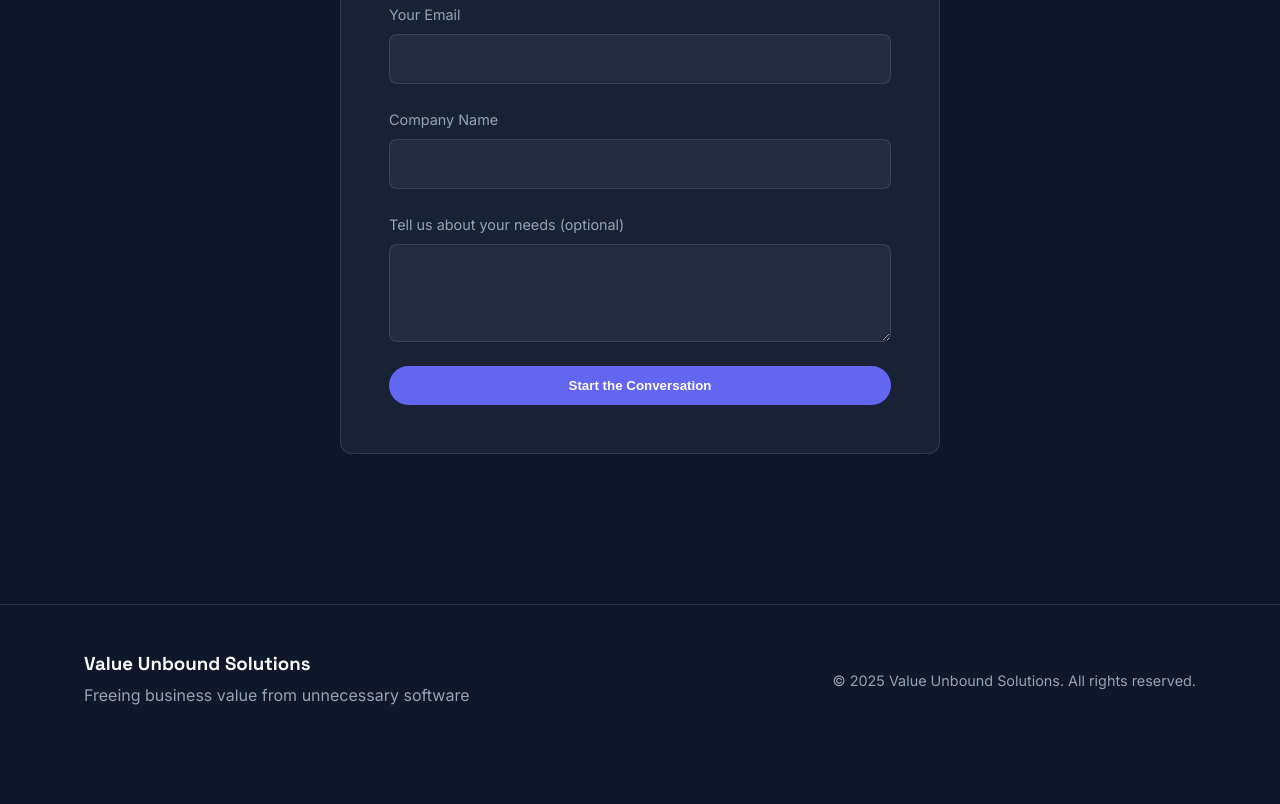
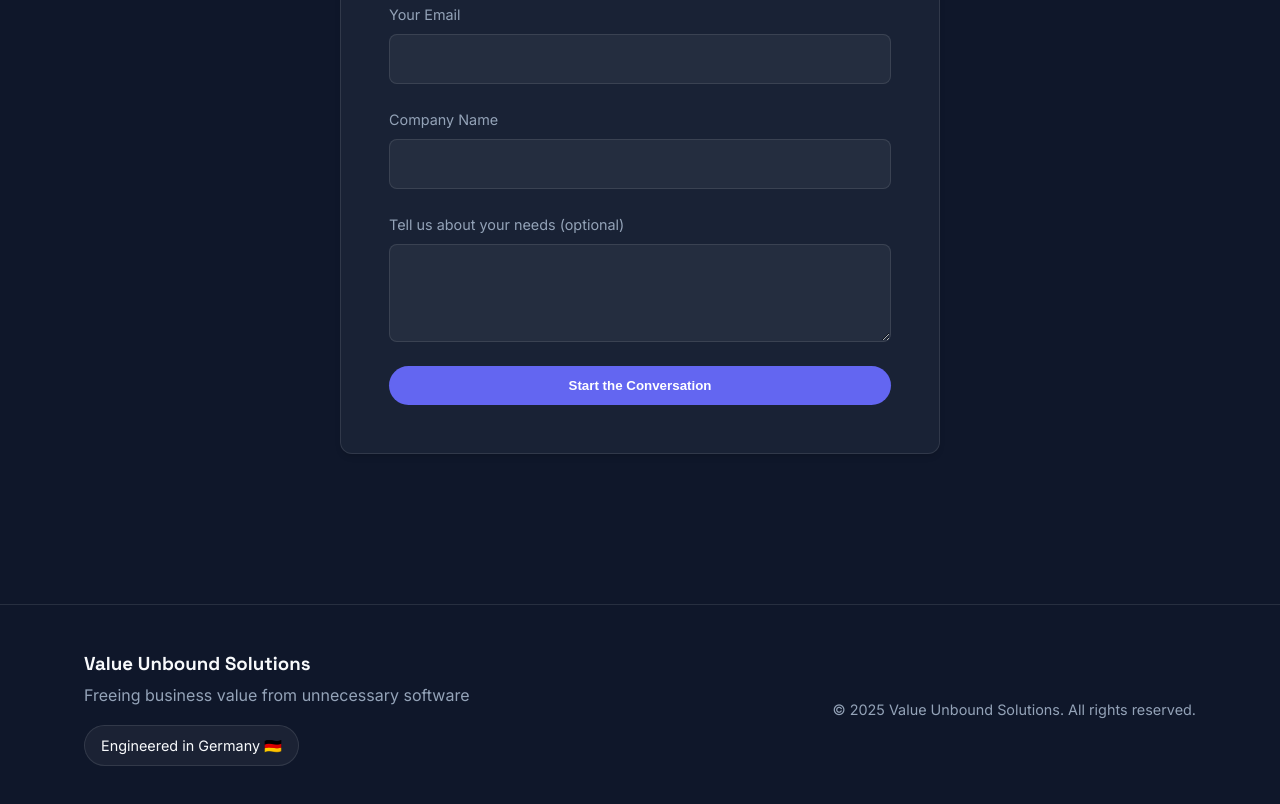
Before and after one commit to arunksaini/ValueUnboundSolutions, a plain HTML site: page index.html in a window 1280 px wide. Shown: the part 3771-4575 px from the top of the page. Before the commit the page ends 4528 px from the top, so only its background shows below. Drawn offline with Linux system fonts and the light colour scheme.

Commit message:
Update website assets: Add Favicon, localized 'Engineered in Germany' trust signal, and clean up logo files

```diff
--- a/css/styles.css
+++ b/css/styles.css
@@ -318,6 +318,7 @@ h6 {
     margin-bottom: 1.5rem;
     background: var(--gradient-text);
     -webkit-background-clip: text;
+    background-clip: text;
     -webkit-text-fill-color: transparent;
     padding-bottom: 0.2em;
     /* prevent clipping descenders */
@@ -580,6 +581,28 @@ h6 {
     font-size: 0.9rem;
 }
 
+.location-badge {
+    display: inline-flex;
+    align-items: center;
+    gap: 0.5rem;
+    background: rgba(255, 255, 255, 0.05);
+    border: 1px solid var(--border-color);
+    padding: 0.5rem 1rem;
+    border-radius: 50px;
+    margin-top: 1rem;
+    font-size: 0.9rem;
+    color: var(--text-main);
+    cursor: default;
+    transition: all var(--transition-fast);
+}
+
+.location-badge:hover {
+    background: rgba(255, 255, 255, 0.1);
+    border-color: var(--primary);
+    transform: translateY(-2px);
+    box-shadow: 0 4px 12px rgba(99, 102, 241, 0.2);
+}
+
 /* ==========================================================================
    7. ANIMATIONS
    ========================================================================== */
--- a/index.html
+++ b/index.html
@@ -16,6 +16,7 @@
 
     <!-- Styles -->
     <link rel="stylesheet" href="css/styles.css">
+    <link rel="icon" type="image/x-icon" href="assets/images/Fav.png">
 </head>
 <!-- Google tag (gtag.js) -->
 <script async src="https://www.googletagmanager.com/gtag/js?id=G-52X1CVWHNN"></script>
@@ -275,6 +276,9 @@
             <div class="footer-brand">
                 <h3>Value Unbound Solutions</h3>
                 <p data-i18n="footer.tagline">Freeing business value from unnecessary software</p>
+                <div class="location-badge">
+                    <span data-i18n="footer.location">Engineered in Germany 🇩🇪</span>
+                </div>
             </div>
             <div class="footer-copyright">
                 <p data-i18n="footer.copyright">© 2025 Value Unbound Solutions. All rights reserved.</p>
--- a/lang/de.json
+++ b/lang/de.json
@@ -70,6 +70,7 @@
     },
     "footer": {
         "tagline": "Befreiung des Geschäftswerts von unnötiger Software",
+        "location": "Entwickelt in Deutschland 🇩🇪",
         "copyright": "© 2025 Value Unbound Solutions. Alle Rechte vorbehalten."
     }
 }
--- a/lang/en.json
+++ b/lang/en.json
@@ -70,6 +70,7 @@
     },
     "footer": {
         "tagline": "Freeing business value from unnecessary software",
+        "location": "Engineered in Germany 🇩🇪",
         "copyright": "© 2025 Value Unbound Solutions. All rights reserved."
     }
 }
--- a/lang/es.json
+++ b/lang/es.json
@@ -70,6 +70,7 @@
     },
     "footer": {
         "tagline": "Liberando el valor empresarial del software innecesario",
+        "location": "Diseñado en Alemania 🇩🇪",
         "copyright": "© 2025 Value Unbound Solutions. Todos los derechos reservados."
     }
 }
--- a/lang/fr.json
+++ b/lang/fr.json
@@ -70,6 +70,7 @@
     },
     "footer": {
         "tagline": "Libérer la valeur commerciale des logiciels inutiles",
+        "location": "Conçu en Allemagne 🇩🇪",
         "copyright": "© 2025 Value Unbound Solutions. Tous droits réservés."
     }
 }
--- a/lang/it.json
+++ b/lang/it.json
@@ -70,6 +70,7 @@
     },
     "footer": {
         "tagline": "Liberare il valore aziendale dal software non necessario",
+        "location": "Progettato in Germania 🇩🇪",
         "copyright": "© 2025 Value Unbound Solutions. Tutti i diritti riservati."
     }
 }
```
Also changed, not shown: assets/images/logo-placeholder.svg (deleted), assets/images/logo1.png (deleted), assets/images/logo3.png (deleted), 1 other file.
